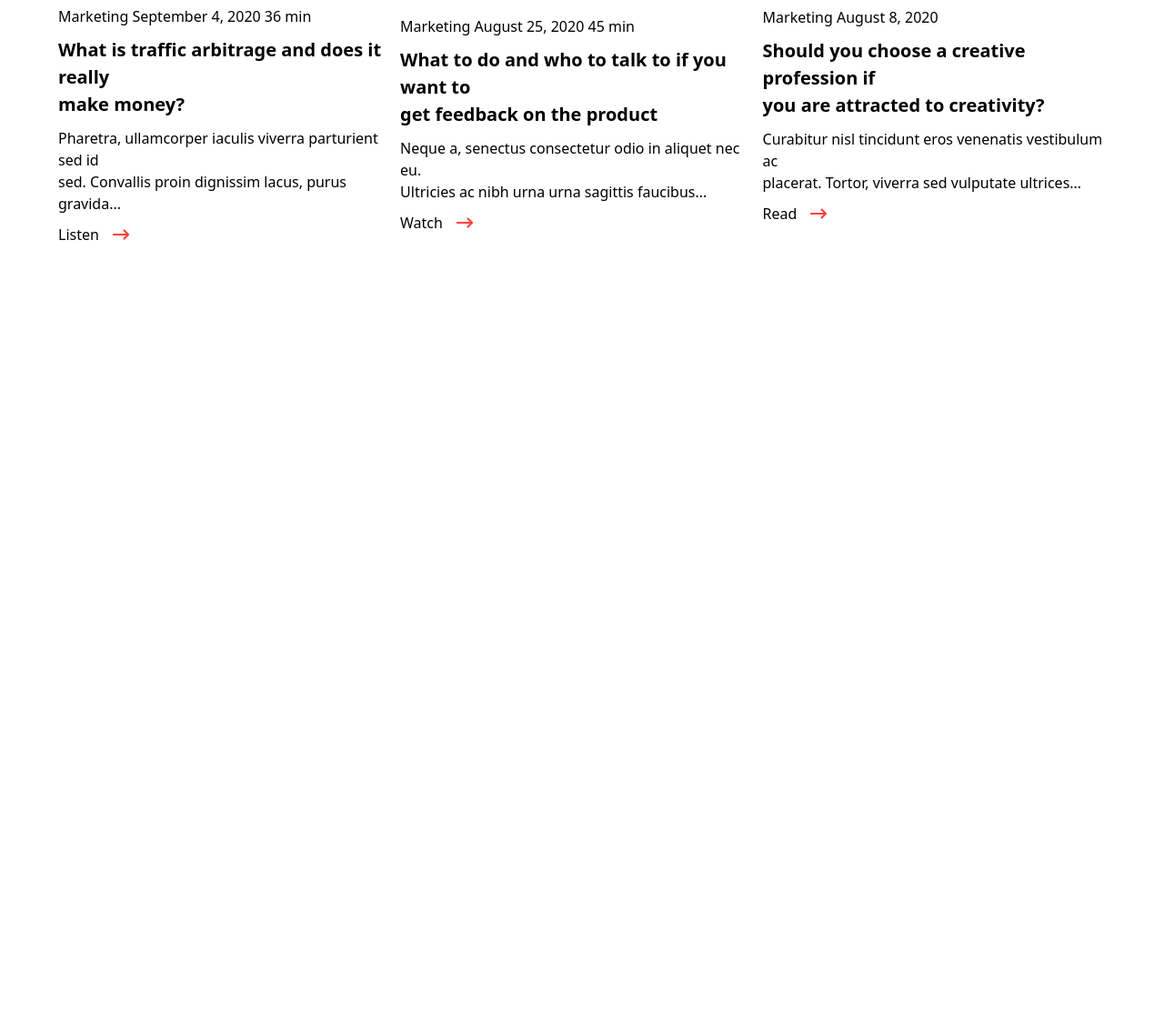
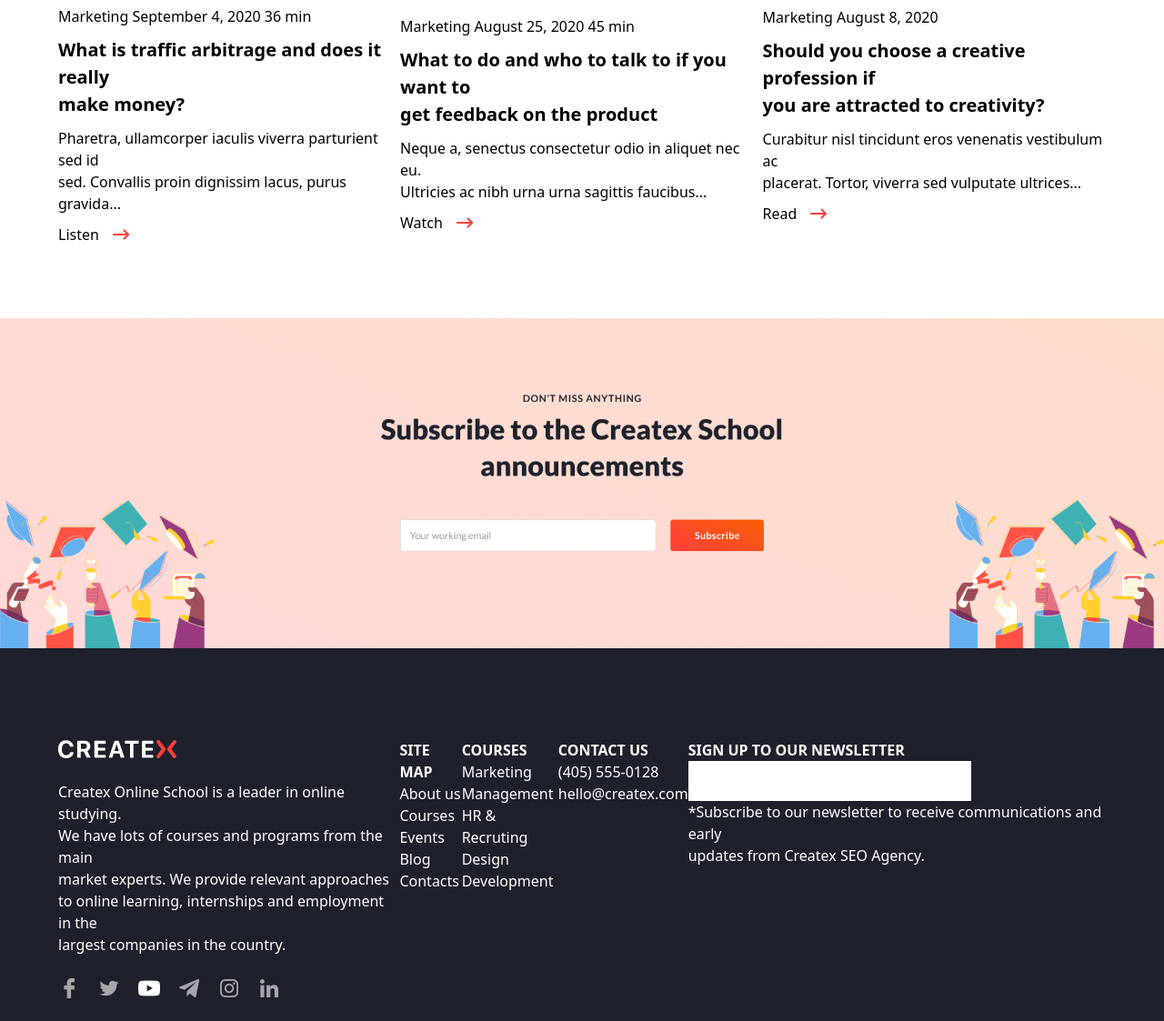
Before and after one commit to Mehroj4949/Teamwork, a website: page src/index.html in a window 1280 px wide. Shown: the part 6025-7148 px from the top of the page at 91% size. Before the commit the page ends 6295 px from the top, so only its background shows below. Drawn offline with Linux system fonts and the light colour scheme.

Commit message:
I have finished my page

```diff
--- a/src/index.html
+++ b/src/index.html
@@ -340,6 +340,46 @@
                 </article>
             </div>
         </section>
+        <section class="mt-20">
+            <img src="./Subscribe.png" alt="">
+        </section>
+        <section class="bg-[#1E212C]">
+            <div class="w-[90%] m-auto pt-[100px] flex justify-between">
+             <ul>
+                <li><img src="./logo (1).png" alt=""></li><br>
+                <li class="text-white">Createx Online School is a leader in online studying. <br> We have lots of courses and programs from the main <br> market experts. We provide relevant approaches <br> to online learning, internships and employment in the <br> largest companies in the country. </li><br>
+                <li><img src="./socials.png" alt=""></li><br>
+             </ul>
+             <ul class="text-white">
+                <li class="font-bold">SITE MAP</li>
+                <li>About us</li>
+                <li>Courses</li>
+                <li>Events</li>
+                <li>Blog</li>
+                <li>Contacts</li>
+             </ul>
+             <ul class="text-white">
+                <li class="font-bold">COURSES</li>
+                <li>Marketing</li>
+                <li>Management</li>
+                <li>HR & Recruting</li>
+                <li>Design</li>
+                <li>Development</li>
+             </ul>
+             <ul class="text-white">
+                <li class="font-bold">CONTACT US</li>
+                <li>(405) 555-0128</li>
+                <li>hello@createx.com</li>
+             </ul>
+             <ul class="text-white">
+                <li class="font-bold">
+                    SIGN UP TO OUR NEWSLETTER
+                </li>
+                <li><input type="email" class="px-[40px] py-[10px]"></li>
+                <li>*Subscribe to our newsletter to receive communications and early <br> updates from Createx SEO Agency.</li>
+             </ul>
+            </div>
+        </section>
     </main>
 </body>
 
```
Also changed, not shown: src/Subscribe.png (added), src/background.png (added), src/logo (1).png (added), src/output.css, src/socials.png (added).
